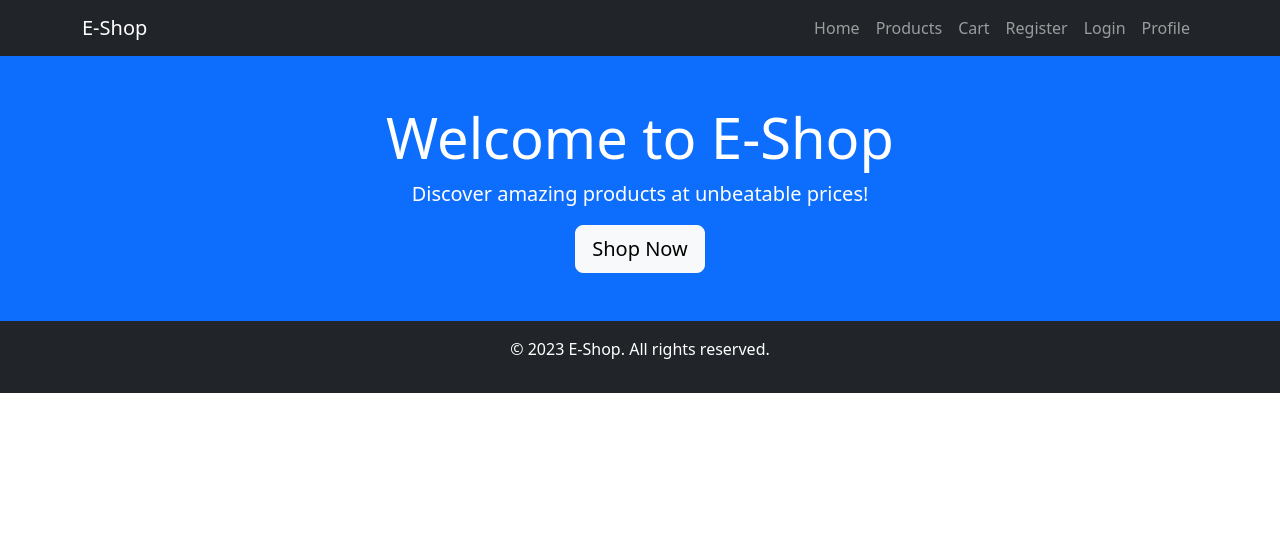
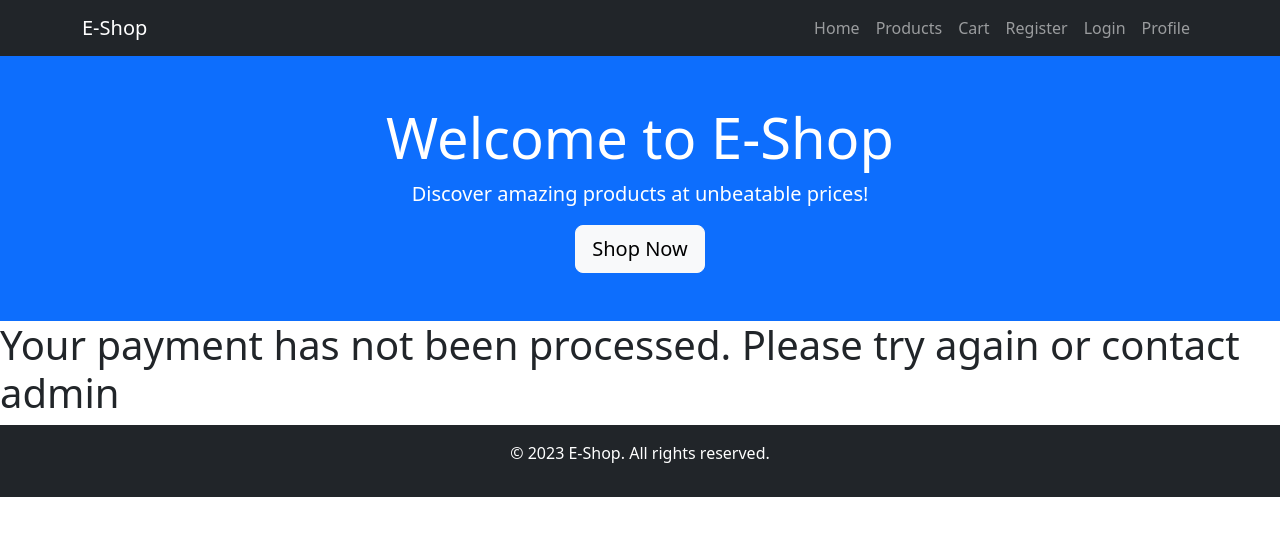
Before and after one commit to kunxin-chor/sctp4-ecommerce, a React (Vite) app: page /cancelled_payment in a window 1280 px wide. Shown: the top 536 px of the page. Built offline with nearby package versions, Linux system fonts and the light colour scheme.

Commit message:
Added checkout

```diff
--- a/src/App.jsx
+++ b/src/App.jsx
@@ -15,6 +15,8 @@
 import { useFlashMessage } from "./FlashMessageStore";
 
 import { useEffect } from "react";
+import SuccessPayment from "./SuccessPayment";
+import CancelledPayment from "./CancelledPayment";
 
 
 
@@ -66,6 +68,8 @@
       <Route path="/cart" component={ShoppingCart}/>
       <Route path="/login" component={UserLogin}/>
       <Route path="/profile" component={UserProfile}/>
+      <Route path="/success_payment" component={SuccessPayment}/>
+      <Route path="/cancelled_payment" component={CancelledPayment}/>
     </Switch>
 
     <footer className="bg-dark text-white text-center py-3">
--- /dev/null
+++ b/src/CancelledPayment.jsx
@@ -0,0 +1,7 @@
+export default function CancelledPayment() {
+    return <>
+        <h1>Your payment has not been processed.
+            Please try again or contact admin
+        </h1>
+    </>
+}
--- a/src/ShoppingCart.jsx
+++ b/src/ShoppingCart.jsx
@@ -8,7 +8,23 @@
     const { getJwt } = useJwt();
 
     const handleCheckout =  async () => {
-        alert("Checkout")
+
+        const jwt = getJwt();
+
+        // 1. Initialize a POST Request to the endpoint
+        // we don't have to send the content of the shopping cart
+        // because we taking the content from the serverside (or backen)
+        const response = await axios.post(
+            `${import.meta.env.VITE_API_URL}/api/checkout`
+            , {}, {
+                headers: {
+                    Authorization: `Bearer ${jwt}`
+                }
+        })
+
+        // 2. automatically redirect the user to stripe
+        // checkout page which is the session object's url key
+        window.location = response.data.url;
     }
 
     return (<>
--- /dev/null
+++ b/src/SuccessPayment.jsx
@@ -0,0 +1,5 @@
+export default function SuccessPayment() {
+    return <>
+        <h1>Your payment has been processed</h1>
+    </>
+}
```
